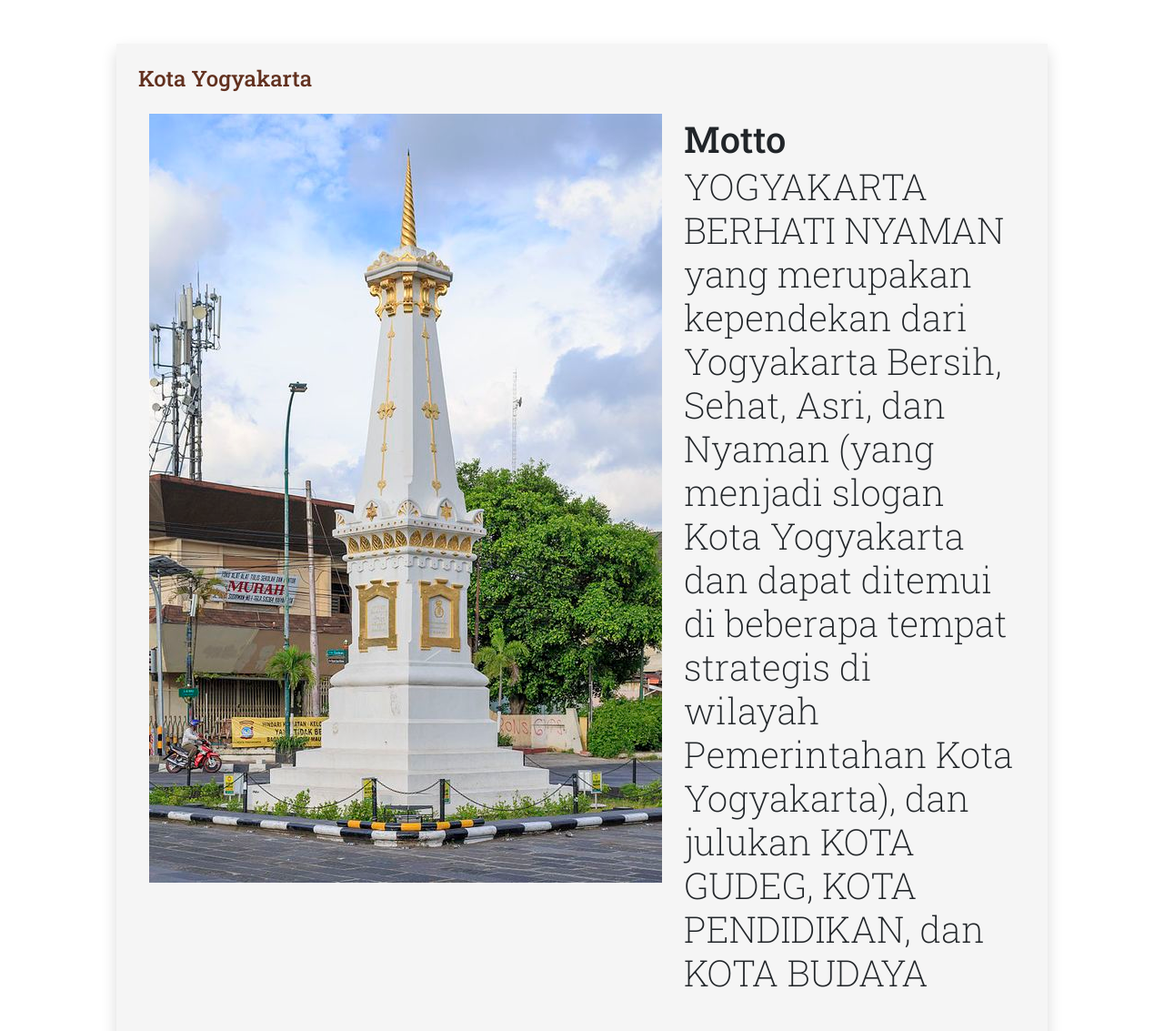
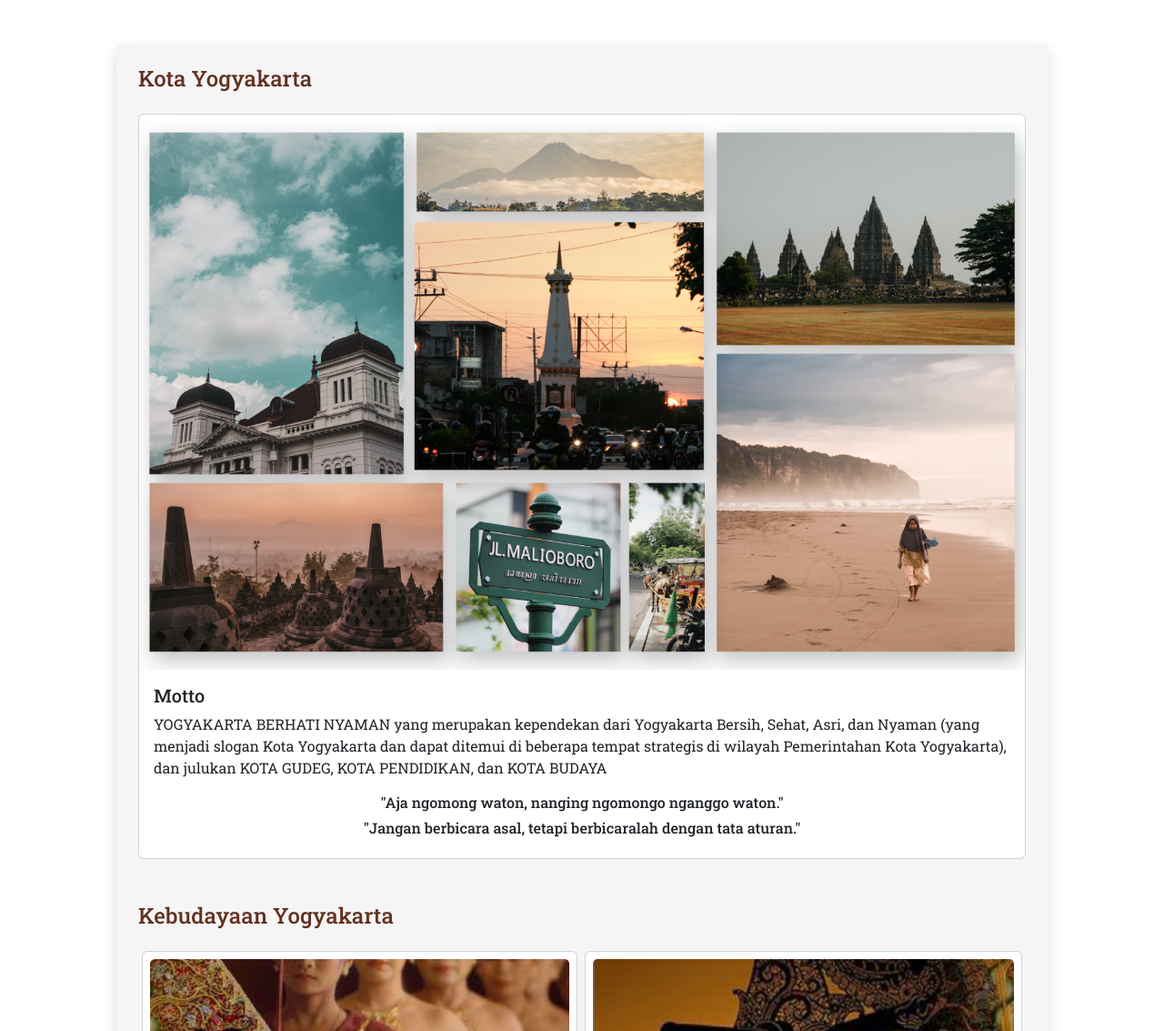
Before and after one commit to marchelp/Final-Projek-Pemrograman-Web, a PHP site: page / in a window 1280 px wide. Shown: the part 800-1933 px from the top of the page at 91% size. Run offline with PHP 8.4, Linux system fonts and the light colour scheme; data that the repository does not hold is empty; grey boxes are pictures that could not be loaded.

Commit message:
mengatur ulang file index.php

```diff
--- a/about.php
+++ b/about.php
@@ -4,9 +4,7 @@ include('includes/navbarAbout.php')
 
 <main>
 <header>
-        <!-- This div is  intentionally blank. It creates the transparent black overlay over the video which you can modify in the CSS -->
         <div class="overlay"></div>
-        <!-- The HTML5 video element that will create the background video on the header -->
         <div class="bg-image" style="background-image: url('img/bgabout.jpg');
             height: 100vh;
             background-size:cover">
--- a/admin/includes/footer.php
+++ b/admin/includes/footer.php
@@ -1,7 +1,7 @@
 <footer class="py-4 bg-light mt-5">
     <div class="container-fluid px-4">
         <div class="d-flex align-items-center justify-content-between small">
-            <div class="text-muted">Copyright &copy; Your Website 2023</div>
+            <div class="text-muted">Copyright &copy; Kelompok 9 PemWeb</div>
             <div>
                 <a href="#">Privacy Policy</a>
                 &middot;
--- a/admin/js/scripts.js
+++ b/admin/js/scripts.js
@@ -12,10 +12,6 @@ window.addEventListener('DOMContentLoaded', event => {
     // Toggle the side navigation
     const sidebarToggle = document.body.querySelector('#sidebarToggle');
     if (sidebarToggle) {
-        // Uncomment Below to persist sidebar toggle between refreshes
-        // if (localStorage.getItem('sb|sidebar-toggle') === 'true') {
-        //     document.body.classList.toggle('sb-sidenav-toggled');
-        // }
         sidebarToggle.addEventListener('click', event => {
             event.preventDefault();
             document.body.classList.toggle('sb-sidenav-toggled');
--- a/admin/register.php
+++ b/admin/register.php
@@ -50,7 +50,7 @@ include('includes/navbar.php');
             <div class="card header py-3">
                 <h6 class="m-0 ps-4 font-weight-bold text-primary">Admin Profile
                     <button type="button" class="btn btn-primary ms-2" data-bs-toggle="modal" data-bs-target="#addadminprofile">
-                        Add Admin Profile
+                        Tambahkan Admin Profile
                     </button>
                 </h6>
 
--- a/contact.php
+++ b/contact.php
@@ -5,13 +5,10 @@ include('includes/navbarContact.php');
 <main>
     <!-- header -->
     <header>
-        <!-- This div is  intentionally blank. It creates the transparent black overlay over the video which you can modify in the CSS -->
         <div class="overlay"></div>
-        <!-- The HTML5 video element that will create the background video on the header -->
         <div class="bg-image" style="background-image: url('img/bgContacUs.jpg');
             height: 100vh;
             background-size:cover">
-            <!-- The header content -->
             <div class="container h-100">
                 <div class="d-flex h-100 text-center align-items-center">
                     <div class="w-100 text-white">
--- a/index.php
+++ b/index.php
@@ -32,45 +32,71 @@ include('includes/navbar.php');
     <!-- Content -->
     <div class="mx-auto mt-5 mb-5 p-4 shadow" style="width: 80vw; background-color: #F5F5F5;">
 
-        <h4 style="color:#62311F;">Kota Yogyakarta</h4>
-        <div class="mt-4 container">
-            <div class="row">
-                <div class="col">
-                    <img src="img/contenthome2.jpg" alt="">
-                </div>
-                <div class="col">
-                    <h1 class="mx-auto mt-1 mb-1">Motto</h1>
-                    <p class=" display-6">YOGYAKARTA BERHATI NYAMAN yang merupakan kependekan dari Yogyakarta Bersih,
-                        Sehat, Asri, dan Nyaman (yang menjadi slogan Kota Yogyakarta dan dapat ditemui di beberapa
+        <section class="mb-5">
+            <h4 class="mb-4" style="color:#62311F;">Kota Yogyakarta</h4>
+            <div class="card mb-3">
+                <img src="img/contenthome1.png" class="card-img-top" alt="...">
+                <div class="card-body">
+                    <h5 class="card-title">Motto</h5>
+                    <p class="card-text">YOGYAKARTA BERHATI NYAMAN yang merupakan kependekan dari Yogyakarta
+                                Bersih,
+                                Sehat, Asri, dan Nyaman (yang menjadi slogan Kota Yogyakarta dan dapat ditemui di
+                                beberapa
                                 tempat strategis di wilayah Pemerintahan Kota Yogyakarta), dan julukan KOTA GUDEG, KOTA
                                 PENDIDIKAN, dan KOTA BUDAYA</p>
+                            <h6 class="text-center">"Aja ngomong waton, nanging ngomongo nganggo waton."</h6>
+                            <h6 class="text-center">"Jangan berbicara asal, tetapi berbicaralah dengan tata aturan."</h6>
+                </div>
+            </div>
+        </section>
+
+        <section class="mb-2">
+            <h4 class="mb-4" style="color:#62311F;">Kebudayaan Yogyakarta</h4>
+            <div class="d-lg-flex flex-row mb-3">
+                <div class="card mb-3 mx-1 p-2">
+                    <img src="img/card-kesenian.png" class="card-img-top" alt="...">
+                    <div class="card-body">
+                        <h5 class="card-title">Kesenian</h5>
+                        <p class="card-text">Ragam kesenian tradisional daerah Yogyakarta telah dikenal dan dipentaskan
+                            di
+                            seluruh Indonesia bahkan manca negara</p>
+                        <a href="budayaKesenian.php" class="btn btn-warning">Lihat Kesenian</a>
+                    </div>
+                </div>
+                <div class="card mb-3 mx-1 p-2">
+                    <img src="img/card-kerajinan.png" class="card-img-top" alt="...">
+                    <div class="card-body">
+                        <h5 class="card-title">Kerajinan</h5>
+                        <p class="card-text">Produk kriya asli Yogyakarta yang populer dan masih digemari hingga menjadi
+                            incaran banyak
+                            wisatawan sampai saat ini</p>
+                        <a href="budayaKerajinan.php" class="btn btn-warning">Lihat Kerajinan</a>
                     </div>
                 </div>
             </div>
-        <p class="mt-4 mb-0">
-        <div class="container">
-            <div class="row justify-content-center">
-                <div class="col-6">
-                    <iframe width="560" height="315" src="https://www.youtube.com/embed/HS-6lQQfaKg"
-                        title="YouTube video player" frameborder="0"
+        </section>
+
+        <section>
+            <div class="mx-auto mb-5 p-4 shadow"
+            style="width: 70vw; background-color: #F5F5F5; display: flex; justify-content: center; flex-wrap: wrap; box-sizing: border-box;">
+            <h4 class="mb-2">Video Kebudayaan Yogyakarta</h4>
+            <div class="video-container">
+                <iframe src="https://www.youtube.com/embed/HS-6lQQfaKg" title="YouTube video player" frameborder="0"
                     allow="accelerometer; autoplay; clipboard-write; encrypted-media; gyroscope; picture-in-picture; web-share"
                     allowfullscreen></iframe>
             </div>
         </div>
-            <p class="mt-4 mb-1">
+        </section>
 
+        <section>
             <h4 style="color:#62311F;">Peta Wilayah</h4>
-            <div class="container">
-                <div class="row justify-content-center">
-                    <div class="col-9">
+            <div class="text-center">
                 <iframe id="1"
                 src="https://www.google.com/maps/embed?pb=!1m18!1m12!1m3!1d63245.97085555823!2d110.33364507052718!3d-7.803248457453288!2m3!1f0!2f0!3f0!3m2!1i1024!2i768!4f13.1!3m3!1m2!1s0x2e7a5787bd5b6bc5%3A0x21723fd4d3684f71!2sYogyakarta%2C%20Kota%20Yogyakarta%2C%20Daerah%20Istimewa%20Yogyakarta!5e0!3m2!1sid!2sid!4v1684502909605!5m2!1sid!2sid"
-                            width="800" height="400" style="border:0;" allowfullscreen="" loading="lazy"
+                width="80%" height="450" style="border:0; " allowfullscreen="" loading="lazy"
                 referrerpolicy="no-referrer-when-downgrade"></iframe>
             </div>
-                </div>
-            </div>
-            </header>
+        </section>
             <!-- Content End -->
 </main>
 
--- a/profileSejarah.php
+++ b/profileSejarah.php
@@ -4,13 +4,10 @@ include('includes/navbarProFile.php')
 
 <main>
     <header>
-        <!-- This div is  intentionally blank. It creates the transparent black overlay over the video which you can modify in the CSS -->
         <div class="overlay"></div>
-        <!-- The HTML5 video element that will create the background video on the header -->
         <div class="bg-image" style="background-image: url('img/bgSejarah.png');
             height: 100vh;
             background-size:cover">
-            <!-- The header content -->
             <div class="container h-100">
                 <div class="d-flex h-100 text-center align-items-center">
                     <div class="w-100 text-white">
```
Also changed, not shown: admin/includes/header.php (+0 -8 lines), admin/includes/navbar.php (+23 -9 lines), admin/includes/scripts.php (+2 -7 lines), admin/index.php (+5 -5 lines), profileStrukturOrganisasi.php (+2 -10 lines), img/card-kerajinan.png (added), img/card-kesenian.png (added), img/contenthome1.png (added), 1 other file. Lines whose indentation alone changed are shown as unchanged.
